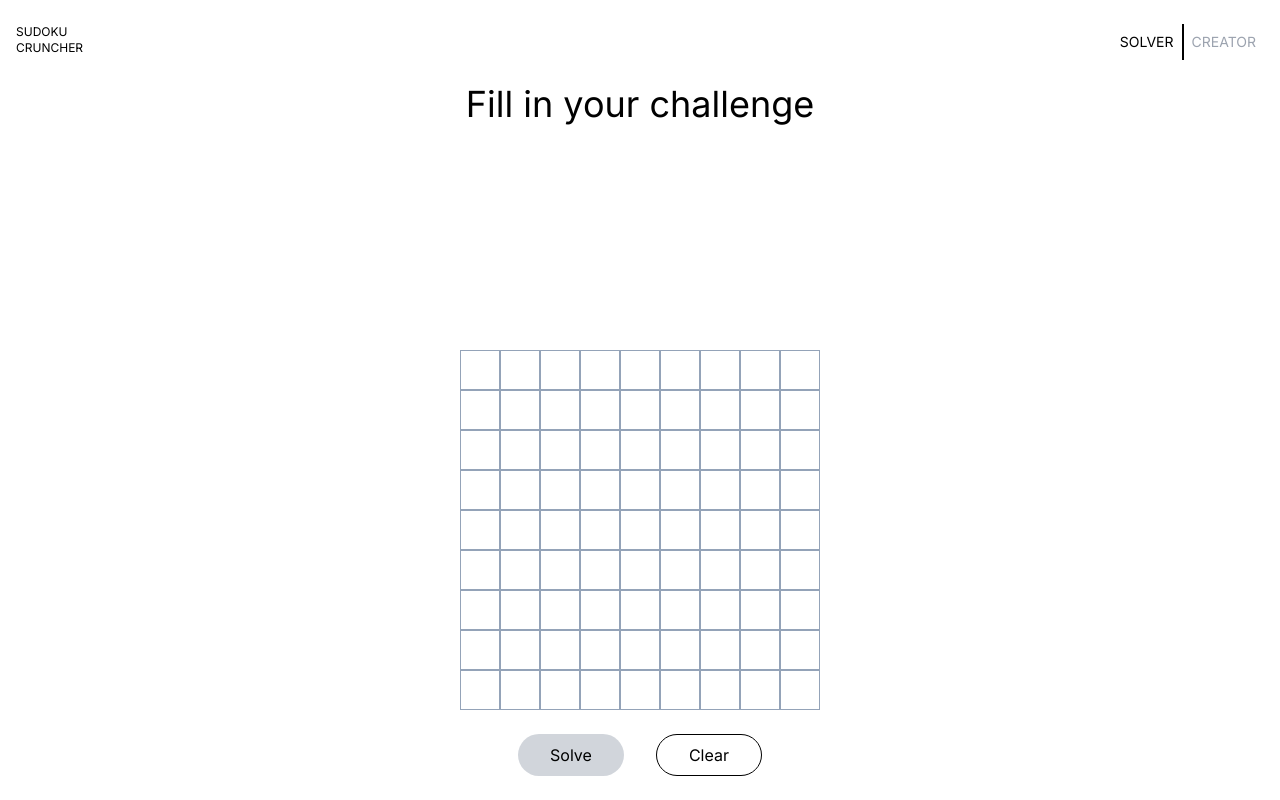
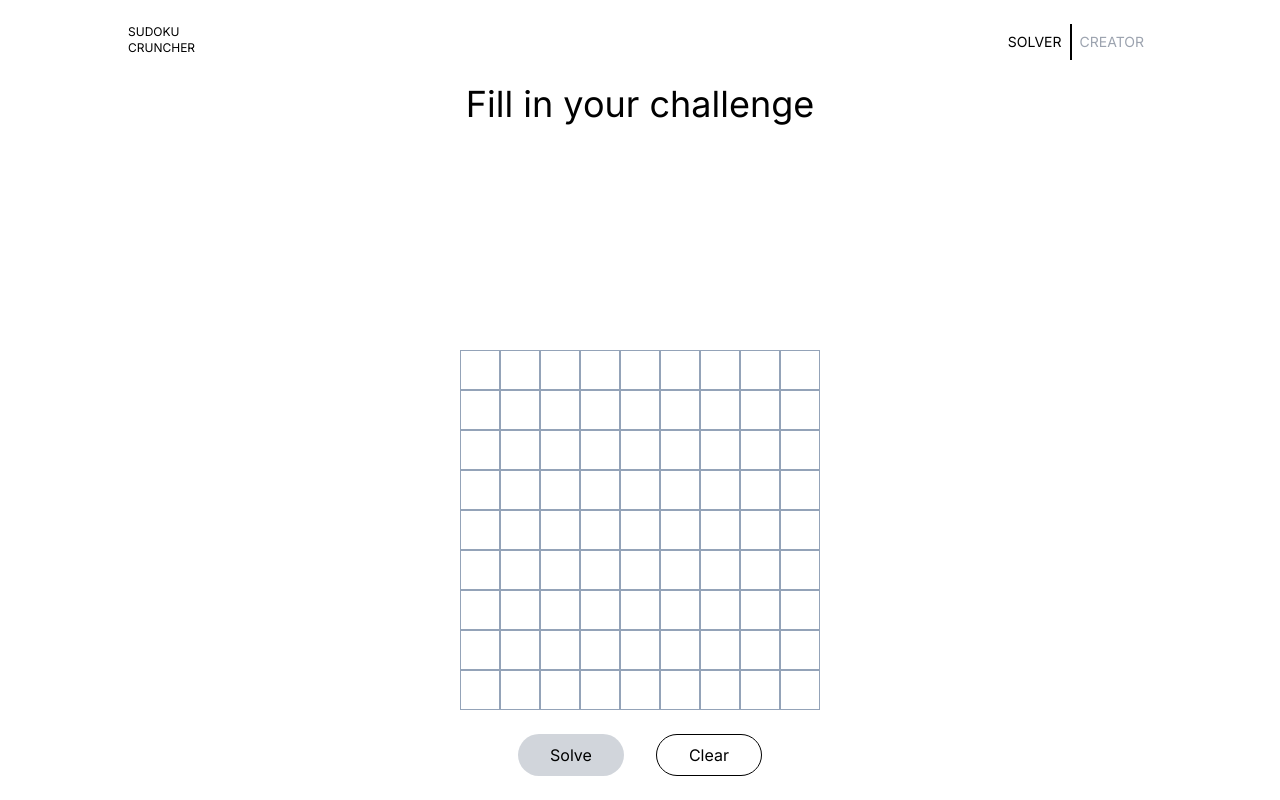
Before and after one commit to raswonders/sudoku-test, a Next.js app: page / in a window 1280 px wide. Built offline with nearby package versions, Linux system fonts and the light colour scheme.

Commit message:
restrict max width of content to 1024px

```diff
--- a/src/app/page.jsx
+++ b/src/app/page.jsx
@@ -4,7 +4,8 @@ import Board from "./components/board";
 
 export default function Home() {
   return (
-    <main className="px-4 py-6 w-full h-full flex flex-col justify-between items-center">
+    <main className="px-4 py-6 w-full h-full flex justify-center">
+      <div className="w-full h-full max-w-screen-lg flex flex-col justify-between items-center">
         <Header appMode="solver" title="Fill in your challenge" />
         <div>
           <Board />
@@ -13,6 +14,7 @@ export default function Home() {
             <Button variant="outlined">Clear</Button>
           </div>
         </div>
+      </div>
     </main>
   );
 }
```
Lines whose indentation alone changed are shown as unchanged.
